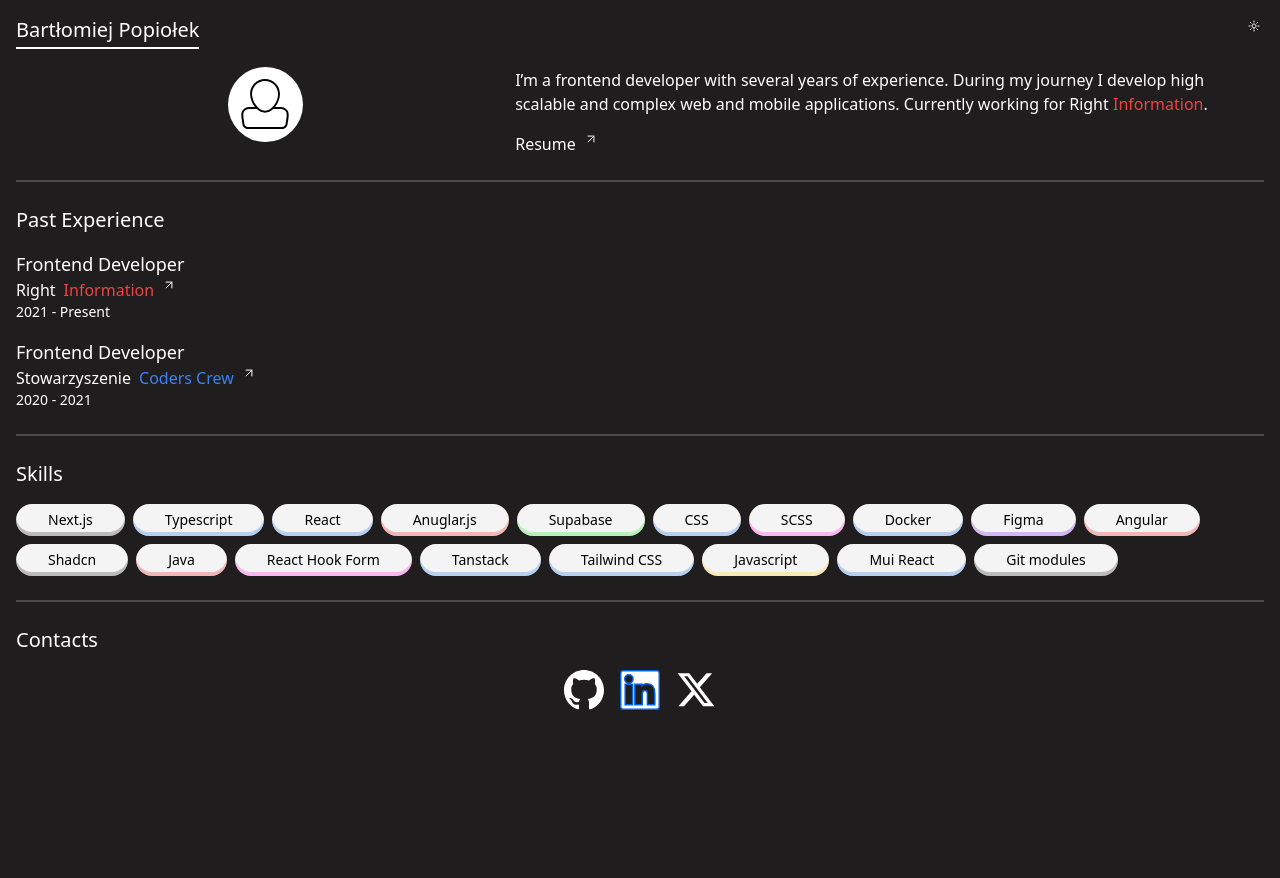
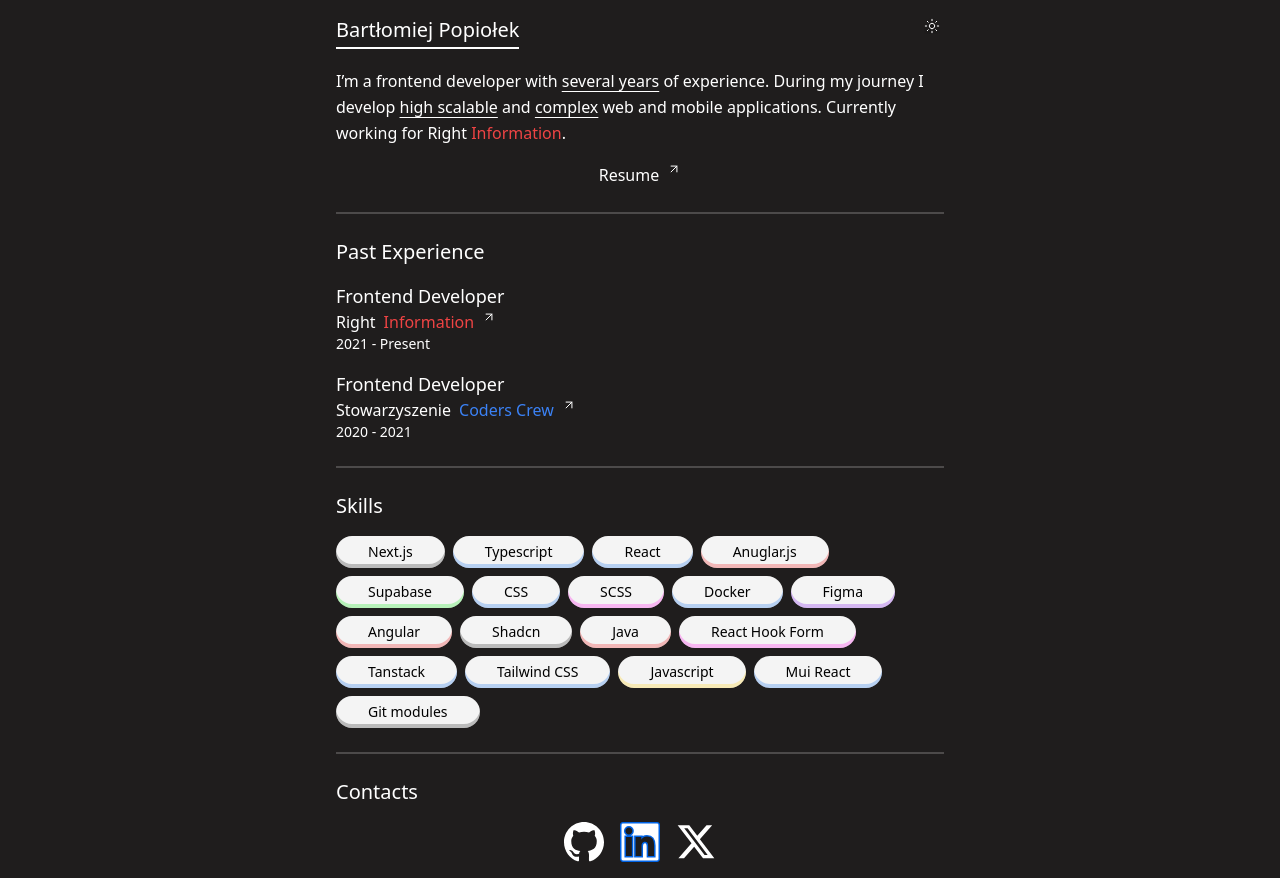
Before and after one commit to BerryTheDeveloper/Simple-Portfolio, a React (Vite) app: page / in a window 1280 px wide. Before the commit the page ends 800 px from the top, so only its background shows below. Built offline with nearby package versions, Linux system fonts and the light colour scheme.

Commit message:
Applied better structure to the application.

```diff
--- a/src/App.jsx
+++ b/src/App.jsx
@@ -1,50 +1,17 @@
-import { Fragment } from 'react';
-import PropTypes from 'prop-types';
-import ArrowUpRightIcon from './assets/ArrowUpRightIcon';
-import FakePersonIcon from './assets/FakePersonIcon';
-import LightIcon from './assets/LightIcon';
 import Contacts from './sections/Contacts';
-import { Title } from './components/Title';
-import SectionWrapper from "./components/SectionWrapper.jsx";
 import Skills from "./sections/Skills.jsx";
+import Navbar from "./components/Navbar.jsx";
+import PastExperience from "./sections/PastExperience.jsx";
+import DividerLine from "./components/DividerLine.jsx";
+import Introduction from "./sections/Introduction.jsx";
 
 function App() {
 	return (
-		<div className='p-4 text-white flex flex-col gap-6'>
-			<SectionWrapper as={'nav'} wrapperPosition='row'>
-				<>
-					<div className='relative'>
-						<Title>Bartłomiej Popiołek</Title>
-						<div className='absolute left-0 top-[110%] bg-white w-1/2 h-0.5'></div>
-						<div className='absolute top-[110%] right-0 bg-white w-1/2 h-0.5'></div>
-					</div>
-					<LightIcon/>
-				</>
-			</SectionWrapper>
-			<SectionWrapper wrapperPosition={'row'}>
-				<>
-					<div className='-mt-4 ml-auto mr-auto'>
-						<FakePersonIcon/>
-					</div>
-					<p className='text-md w-3/5'>
-						I’m a frontend developer with several years of experience.
-						During my journey I develop high scalable and complex web
-						and mobile applications. Currently working for Right{' '}
-						<span className='text-red-500'>Information</span>.
-						<span className='mt-4 flex gap-2'>
-						Resume
-						<ArrowUpRightIcon/>
-					</span>
-					</p>
-				</>
-			</SectionWrapper>
+		<div className='p-4 text-white flex flex-col gap-6 max-w-screen-sm m-auto'>
+			<Navbar />
+			<Introduction />
 			<DividerLine/>
-			<SectionWrapper wrapperPosition={'col'}>
-				<>
-					<Title>Past Experience</Title>
-					<ExperienceSummary/>
-				</>
-			</SectionWrapper>
+			<PastExperience />
 			<DividerLine/>
 			<Skills />
 			<DividerLine/>
@@ -53,52 +20,4 @@
 	);
 }
 
-const experience = [
-	{
-		position: 'Frontend Developer',
-		comapny: () => (
-			<p className='flex gap-2'>
-				Right <span className='text-red-500'>Information</span>
-				<ArrowUpRightIcon />
-			</p>
-		),
-		date: '2021 - Present',
-	},
-	{
-		position: 'Frontend Developer',
-		comapny: () => (
-			<p className='flex gap-2'>
-				Stowarzyszenie{' '}
-				<span className='text-blue-500'>Coders Crew</span>
-				<ArrowUpRightIcon />
-			</p>
-		),
-		date: '2020 - 2021',
-	},
-];
-
-experience.propTypes = {
-	position: PropTypes.string.isRequired,
-	company: PropTypes.element.isRequired,
-	date: PropTypes.string.isRequired,
-};
-
-function ExperienceSummary() {
-	return (
-		<div className='flex flex-col'>
-			{experience.map((exp, index) => (
-				<Fragment key={index}>
-					<p className='text-lg even:mt-4'>{exp.position}</p>
-					{exp.comapny()}
-					<p className='text-sm'>{exp.date}</p>
-				</Fragment>
-			))}
-		</div>
-	);
-}
-
-function DividerLine() {
-	return <div className='w-full h-0.5 bg-white opacity-20'></div>;
-}
-
 export default App;
--- a/src/assets/LightIcon.tsx
+++ b/src/assets/LightIcon.tsx
@@ -1,116 +1,42 @@
-import React from 'react';
-
 const LightIcon = () => {
-	const width = 20;
-	const height = 20;
 	return (
-		<svg
-			width={width}
-			height={height}
-			viewBox={`0 0 ${width} ${height}`}
-			fill='none'
-			xmlns='http://www.w3.org/2000/svg'>
-			<g clipPath='url(#clip0_1_8)' filter='url(#filter0_d_1_8)'>
+		<svg width="24" height="24" viewBox="0 0 24 24" fill="none" xmlns="http://www.w3.org/2000/svg">
+			<g clipPath="url(#clip0_2_6)" filter="url(#filter0_d_2_6)">
 				<path
-					d='M10 8C11.1046 8 12 7.10457 12 6C12 4.89543 11.1046 4 10 4C8.89543 4 8 4.89543 8 6C8 7.10457 8.89543 8 10 8Z'
-					stroke='white'
-					strokeLinecap='round'
-					strokeLinejoin='round'
-				/>
-				<path
-					d='M10 1V2'
-					stroke='white'
-					strokeLinecap='round'
-					strokeLinejoin='round'
-				/>
-				<path
-					d='M10 10V11'
-					stroke='white'
-					strokeLinecap='round'
-					strokeLinejoin='round'
-				/>
-				<path
-					d='M6.465 2.46503L7.17 3.17003'
-					stroke='white'
-					strokeLinecap='round'
-					strokeLinejoin='round'
-				/>
-				<path
-					d='M12.83 8.83002L13.535 9.53502'
-					stroke='white'
-					strokeLinecap='round'
-					strokeLinejoin='round'
-				/>
-				<path
-					d='M5 6H6'
-					stroke='white'
-					strokeLinecap='round'
-					strokeLinejoin='round'
-				/>
-				<path
-					d='M14 6H15'
-					stroke='white'
-					strokeLinecap='round'
-					strokeLinejoin='round'
-				/>
-				<path
-					d='M7.17 8.83002L6.465 9.53502'
-					stroke='white'
-					strokeLinecap='round'
-					strokeLinejoin='round'
-				/>
-				<path
-					d='M13.535 2.46503L12.83 3.17003'
-					stroke='white'
-					strokeLinecap='round'
-					strokeLinejoin='round'
-				/>
+					d="M12 10.6666C13.4728 10.6666 14.6667 9.47274 14.6667 7.99998C14.6667 6.52722 13.4728 5.33331 12 5.33331C10.5272 5.33331 9.33333 6.52722 9.33333 7.99998C9.33333 9.47274 10.5272 10.6666 12 10.6666Z"
+					stroke="white" strokeLinecap="round" strokeLinejoin="round"/>
+				<path d="M12 1.33331V2.66665" stroke="white" strokeLinecap="round" strokeLinejoin="round"/>
+				<path d="M12 13.3333V14.6666" stroke="white" strokeLinecap="round" strokeLinejoin="round"/>
+				<path d="M7.28667 3.28668L8.22667 4.22668" stroke="white" strokeLinecap="round"
+					  strokeLinejoin="round"/>
+				<path d="M15.7733 11.7733L16.7133 12.7133" stroke="white" strokeLinecap="round"
+					  strokeLinejoin="round"/>
+				<path d="M5.33333 8H6.66666" stroke="white" strokeLinecap="round" strokeLinejoin="round"/>
+				<path d="M17.3333 8H18.6667" stroke="white" strokeLinecap="round" strokeLinejoin="round"/>
+				<path d="M8.22667 11.7733L7.28667 12.7133" stroke="white" strokeLinecap="round"
+					  strokeLinejoin="round"/>
+				<path d="M16.7133 3.28668L15.7733 4.22668" stroke="white" strokeLinecap="round"
+					  strokeLinejoin="round"/>
 			</g>
 			<defs>
-				<filter
-					id='filter0_d_1_8'
-					x='0'
-					y='0'
-					width='20'
-					height='20'
-					filterUnits='userSpaceOnUse'
-					colorInterpolationFilters='sRGB'>
-					<feFlood floodOpacity='0' result='BackgroundImageFix' />
-					<feColorMatrix
-						in='SourceAlpha'
-						type='matrix'
-						values='0 0 0 0 0 0 0 0 0 0 0 0 0 0 0 0 0 0 127 0'
-						result='hardAlpha'
-					/>
-					<feOffset dy='4' />
-					<feGaussianBlur stdDeviation='2' />
-					<feComposite in2='hardAlpha' operator='out' />
-					<feColorMatrix
-						type='matrix'
-						values='0 0 0 0 0 0 0 0 0 0 0 0 0 0 0 0 0 0 0.25 0'
-					/>
-					<feBlend
-						mode='normal'
-						in2='BackgroundImageFix'
-						result='effect1_dropShadow_1_8'
-					/>
-					<feBlend
-						mode='normal'
-						in='SourceGraphic'
-						in2='effect1_dropShadow_1_8'
-						result='shape'
-					/>
+				<filter id="filter0_d_2_6" x="0" y="0" width="24" height="24" filterUnits="userSpaceOnUse"
+						colorInterpolationFilters="sRGB">
+					<feFlood floodOpacity="0" result="BackgroundImageFix"/>
+					<feColorMatrix in="SourceAlpha" type="matrix" values="0 0 0 0 0 0 0 0 0 0 0 0 0 0 0 0 0 0 127 0"
+								   result="hardAlpha"/>
+					<feOffset dy="4"/>
+					<feGaussianBlur stdDeviation="2"/>
+					<feComposite in2="hardAlpha" operator="out"/>
+					<feColorMatrix type="matrix" values="0 0 0 0 0 0 0 0 0 0 0 0 0 0 0 0 0 0 0.25 0"/>
+					<feBlend mode="normal" in2="BackgroundImageFix" result="effect1_dropShadow_2_6"/>
+					<feBlend mode="normal" in="SourceGraphic" in2="effect1_dropShadow_2_6" result="shape"/>
 				</filter>
-				<clipPath id='clip0_1_8'>
-					<rect
-						width='12'
-						height='12'
-						fill='white'
-						transform='translate(4)'
-					/>
+				<clipPath id="clip0_2_6">
+					<rect width="16" height="16" fill="white" transform="translate(4)"/>
 				</clipPath>
 			</defs>
 		</svg>
+
 	);
 };
 
--- /dev/null
+++ b/src/components/DividerLine.jsx
@@ -0,0 +1,3 @@
+export default function DividerLine() {
+    return <div className='w-full h-0.5 bg-white opacity-20'></div>;
+}
--- /dev/null
+++ b/src/components/ExperienceSummary.jsx
@@ -0,0 +1,47 @@
+import ArrowUpRightIcon from "../assets/ArrowUpRightIcon.tsx";
+import PropTypes from "prop-types";
+import {Fragment} from "react";
+
+const experience = [
+    {
+        position: 'Frontend Developer',
+        comapny: () => (
+            <p className='flex gap-2'>
+                Right <span className='text-red-500'>Information</span>
+                <ArrowUpRightIcon />
+            </p>
+        ),
+        date: '2021 - Present',
+    },
+    {
+        position: 'Frontend Developer',
+        comapny: () => (
+            <p className='flex gap-2'>
+                Stowarzyszenie{' '}
+                <span className='text-blue-500'>Coders Crew</span>
+                <ArrowUpRightIcon />
+            </p>
+        ),
+        date: '2020 - 2021',
+    },
+];
+
+experience.propTypes = {
+    position: PropTypes.string.isRequired,
+    company: PropTypes.element.isRequired,
+    date: PropTypes.string.isRequired,
+};
+
+export default function ExperienceSummary() {
+    return (
+        <div className='flex flex-col'>
+            {experience.map((exp, index) => (
+                <Fragment key={index}>
+                    <p className='text-lg even:mt-4'>{exp.position}</p>
+                    {exp.comapny()}
+                    <p className='text-sm'>{exp.date}</p>
+                </Fragment>
+            ))}
+        </div>
+    );
+}
--- /dev/null
+++ b/src/components/Navbar.jsx
@@ -0,0 +1,18 @@
+import {Title} from "./Title.jsx";
+import SectionWrapper from "./SectionWrapper.jsx";
+import LightIcon from "../assets/LightIcon.tsx";
+
+export default function Navbar() {
+    return (
+        <SectionWrapper as={'nav'} wrapperPosition='row'>
+            <>
+                <div className='relative'>
+                    <Title>Bartłomiej Popiołek</Title>
+                    <div className='absolute left-0 top-[110%] bg-white w-1/2 h-0.5'></div>
+                    <div className='absolute top-[110%] right-0 bg-white w-1/2 h-0.5'></div>
+                </div>
+                <LightIcon/>
+            </>
+        </SectionWrapper>
+    )
+}
--- /dev/null
+++ b/src/sections/Introduction.jsx
@@ -0,0 +1,35 @@
+import SectionWrapper from "../components/SectionWrapper.jsx";
+// import FakePersonIcon from "../assets/FakePersonIcon.tsx";
+import ArrowUpRightIcon from "../assets/ArrowUpRightIcon.tsx";
+import PropTypes from "prop-types";
+
+export default function Introduction() {
+    return (
+        <SectionWrapper wrapperPosition={'row'}>
+            <>
+                {/*@TODO Uncomment while I got a photo*/}
+                {/*<div className='-mt-4 ml-auto mr-auto'>*/}
+                {/*    <FakePersonIcon/>*/}
+                {/*</div>*/}
+                <p className='text-md leading-relaxed'>
+                    I’m a frontend developer with {getTextUnderlined('several years')} of experience.
+                    During my journey I develop {getTextUnderlined('high scalable')} and {getTextUnderlined('complex')}
+                    {' '} web and mobile applications. Currently working for Right{' '}
+                    <span className='text-red-500'>Information</span>.
+                    <span className='mt-4 flex gap-2 justify-center'>
+						Resume
+						<ArrowUpRightIcon/>
+					</span>
+                </p>
+            </>
+        </SectionWrapper>
+    )
+}
+
+const getTextUnderlined = (text) => {
+    return <span className={'underline underline-offset-4'}>{text}</span>
+}
+
+getTextUnderlined.propTypes = {
+    text: PropTypes.string.isRequired
+}
--- /dev/null
+++ b/src/sections/PastExperience.jsx
@@ -0,0 +1,14 @@
+import {Title} from "../components/Title.jsx";
+import SectionWrapper from "../components/SectionWrapper.jsx";
+import ExperienceSummary from "../components/ExperienceSummary.jsx";
+
+export default function PastExperience() {
+    return (
+        <SectionWrapper wrapperPosition={'col'}>
+            <>
+                <Title>Past Experience</Title>
+                <ExperienceSummary/>
+            </>
+        </SectionWrapper>
+    )
+}
```
